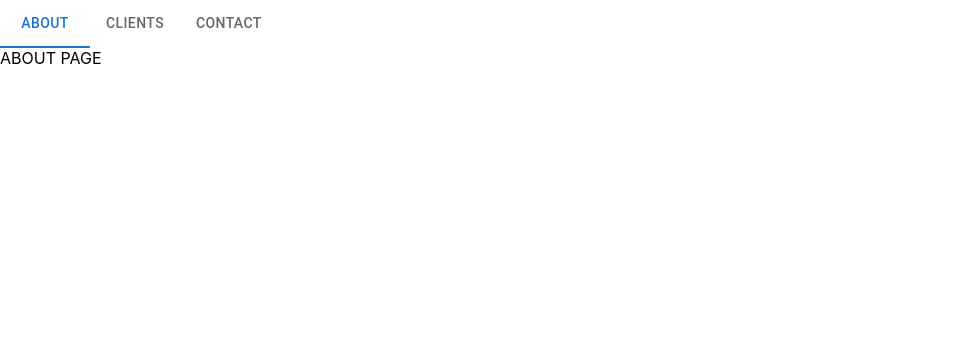
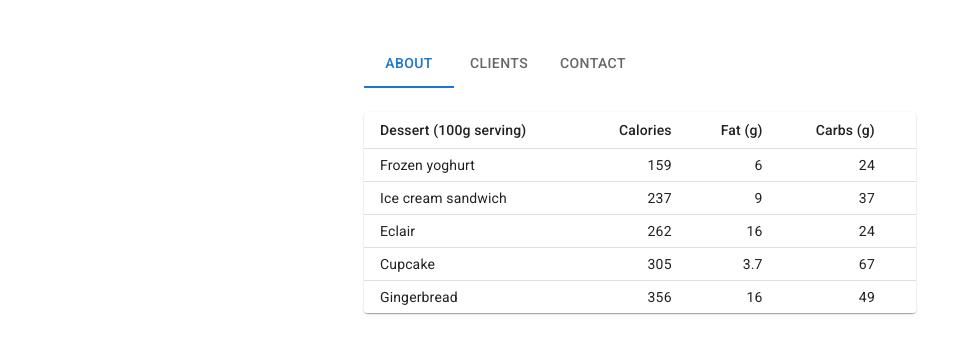
Before and after one commit to Ellie-Lau-Ki/desn3037-react, a React (Create React App) app in the folder my-app/: page /about in a window 1280 px wide. Shown: the top 354 px of the page, without its empty margins (0-980 px from the left). Built offline with nearby package versions, Linux system fonts and the light colour scheme.

Commit message:
Populating individual pages and calibrating type

```diff
--- a/my-app/package.json
+++ b/my-app/package.json
@@ -8,6 +8,7 @@
     "@fontsource/roboto": "^4.5.8",
     "@mui/icons-material": "^5.11.16",
     "@mui/material": "^5.12.0",
+    "@mui/system": "^5.12.0",
     "@testing-library/jest-dom": "^5.16.5",
     "@testing-library/react": "^13.4.0",
     "@testing-library/user-event": "^13.5.0",
--- a/my-app/src/App.js
+++ b/my-app/src/App.js
@@ -1,3 +1,9 @@
+import '@fontsource/roboto/300.css';
+import '@fontsource/roboto/400.css';
+import '@fontsource/roboto/500.css';
+import '@fontsource/roboto/700.css';
+import { Container, Box } from '@mui/system';
+
 import * as React from "react";
 import { BrowserRouter, Route, Routes } from "react-router-dom";
 import About from "./components/About";
@@ -5,15 +11,20 @@ import Clients from "./components/Clients";
 import Contact from "./components/Contact";
 import Menu from "./components/Menu";
 
+
 function App() {
   return (
     <div className="App">
 
+      <Container maxWidth="sm" sx={{
+        mt: 5
+      }}>
+
         <BrowserRouter>
+          <Box sx={{ mb: 3 }}>
             <Menu />
+          </Box>
           <Routes>
-
-
 
             <Route exact path="about" element={<About />} />
             <Route exact path="clients" element={<Clients />} />
@@ -21,6 +32,7 @@ function App() {
 
           </Routes>
         </BrowserRouter>
+      </Container>
     </div>
   );
 }
--- a/my-app/src/components/About.js
+++ b/my-app/src/components/About.js
@@ -1,7 +1,60 @@
-export default function About() {
-    return (
-        <div>
-            ABOUT PAGE
-        </div>
-    )
+import * as React from 'react';
+import Table from '@mui/material/Table';
+import TableBody from '@mui/material/TableBody';
+import TableCell from '@mui/material/TableCell';
+import TableContainer from '@mui/material/TableContainer';
+import TableHead from '@mui/material/TableHead';
+import TableRow from '@mui/material/TableRow';
+import Paper from '@mui/material/Paper';
+
+function createData(
+  name: string,
+  calories: number,
+  fat: number,
+  carbs: number,
+  protein: number,
+) {
+  return { name, calories, fat, carbs, protein };
 }
+
+const rows = [
+  createData('Frozen yoghurt', 159, 6.0, 24, 4.0),
+  createData('Ice cream sandwich', 237, 9.0, 37, 4.3),
+  createData('Eclair', 262, 16.0, 24, 6.0),
+  createData('Cupcake', 305, 3.7, 67, 4.3),
+  createData('Gingerbread', 356, 16.0, 49, 3.9),
+];
+
+export default function DenseTable() {
+  return (
+    <TableContainer component={Paper}>
+      <Table sx={{ minWidth: 650 }} size="small" aria-label="a dense table">
+        <TableHead>
+          <TableRow>
+            <TableCell>Dessert (100g serving)</TableCell>
+            <TableCell align="right">Calories</TableCell>
+            <TableCell align="right">Fat&nbsp;(g)</TableCell>
+            <TableCell align="right">Carbs&nbsp;(g)</TableCell>
+            <TableCell align="right">Protein&nbsp;(g)</TableCell>
+          </TableRow>
+        </TableHead>
+        <TableBody>
+          {rows.map((row) => (
+            <TableRow
+              key={row.name}
+              sx={{ '&:last-child td, &:last-child th': { border: 0 } }}
+            >
+              <TableCell component="th" scope="row">
+                {row.name}
+              </TableCell>
+              <TableCell align="right">{row.calories}</TableCell>
+              <TableCell align="right">{row.fat}</TableCell>
+              <TableCell align="right">{row.carbs}</TableCell>
+              <TableCell align="right">{row.protein}</TableCell>
+            </TableRow>
+          ))}
+        </TableBody>
+      </Table>
+    </TableContainer>
+  );
+}
--- a/my-app/src/components/Clients.js
+++ b/my-app/src/components/Clients.js
@@ -1,7 +1,32 @@
-export default function Clients() {
+import * as React from 'react';
+import Card from '@mui/material/Card';
+import CardActions from '@mui/material/CardActions';
+import CardContent from '@mui/material/CardContent';
+import CardMedia from '@mui/material/CardMedia';
+import Button from '@mui/material/Button';
+import Typography from '@mui/material/Typography';
+
+export default function MediaCard() {
     return (
-        <div>
-            CLIENTS PAGE
-        </div>
-    )
+        <Card sx={{ }}>
+            <CardMedia
+                sx={{ height: 140 }}
+                image="https://picsum.photos/400/200"
+                title="green iguana"
+            />
+            <CardContent>
+                <Typography gutterBottom variant="h5" component="div">
+                    Lizard
+                </Typography>
+                <Typography variant="body2" color="text.secondary">
+                    Lizards are a widespread group of squamate reptiles, with over 6,000
+                    species, ranging across all continents except Antarctica
+                </Typography>
+            </CardContent>
+            <CardActions>
+                <Button size="small">Share</Button>
+                <Button size="small">Learn More</Button>
+            </CardActions>
+        </Card>
+    );
 }
--- a/my-app/src/components/Contact.js
+++ b/my-app/src/components/Contact.js
@@ -1,7 +1,71 @@
-export default function Contact() {
+import * as React from 'react';
+import ImageList from '@mui/material/ImageList';
+import ImageListItem from '@mui/material/ImageListItem';
+
+export default function WovenImageList() {
     return (
-        <div>
-            CONTACT PAGE
-        </div>
-    )
+        <ImageList sx={{ width: 500, height: 450 }} variant="woven" cols={3} gap={8}>
+            {itemData.map((item) => (
+                <ImageListItem key={item.img}>
+                    <img
+                        src={`${item.img}?w=161&fit=crop&auto=format`}
+                        srcSet={`${item.img}?w=161&fit=crop&auto=format&dpr=2 2x`}
+                        alt={item.title}
+                        loading="lazy"
+                    />
+                </ImageListItem>
+            ))}
+        </ImageList>
+    );
 }
+
+const itemData = [
+    {
+        img: 'https://images.unsplash.com/photo-1549388604-817d15aa0110',
+        title: 'Bed',
+    },
+    {
+        img: 'https://images.unsplash.com/photo-1563298723-dcfebaa392e3',
+        title: 'Kitchen',
+    },
+    {
+        img: 'https://images.unsplash.com/photo-1523413651479-597eb2da0ad6',
+        title: 'Sink',
+    },
+    {
+        img: 'https://images.unsplash.com/photo-1525097487452-6278ff080c31',
+        title: 'Books',
+    },
+    {
+        img: 'https://images.unsplash.com/photo-1574180045827-681f8a1a9622',
+        title: 'Chairs',
+    },
+    {
+        img: 'https://images.unsplash.com/photo-1597262975002-c5c3b14bbd62',
+        title: 'Candle',
+    },
+    {
+        img: 'https://images.unsplash.com/photo-1530731141654-5993c3016c77',
+        title: 'Laptop',
+    },
+    {
+        img: 'https://images.unsplash.com/photo-1481277542470-605612bd2d61',
+        title: 'Doors',
+    },
+    {
+        img: 'https://images.unsplash.com/photo-1517487881594-2787fef5ebf7',
+        title: 'Coffee',
+    },
+    {
+        img: 'https://images.unsplash.com/photo-1516455207990-7a41ce80f7ee',
+        title: 'Storage',
+    },
+    {
+        img: 'https://images.unsplash.com/photo-1519710164239-da123dc03ef4',
+        title: 'Coffee table',
+    },
+    {
+        img: 'https://images.unsplash.com/photo-1588436706487-9d55d73a39e3',
+        title: 'Blinds',
+    },
+];
```
Also changed, not shown: 1 other file (tests, documents, lock files or other folders). Lines whose indentation alone changed are shown as unchanged.
